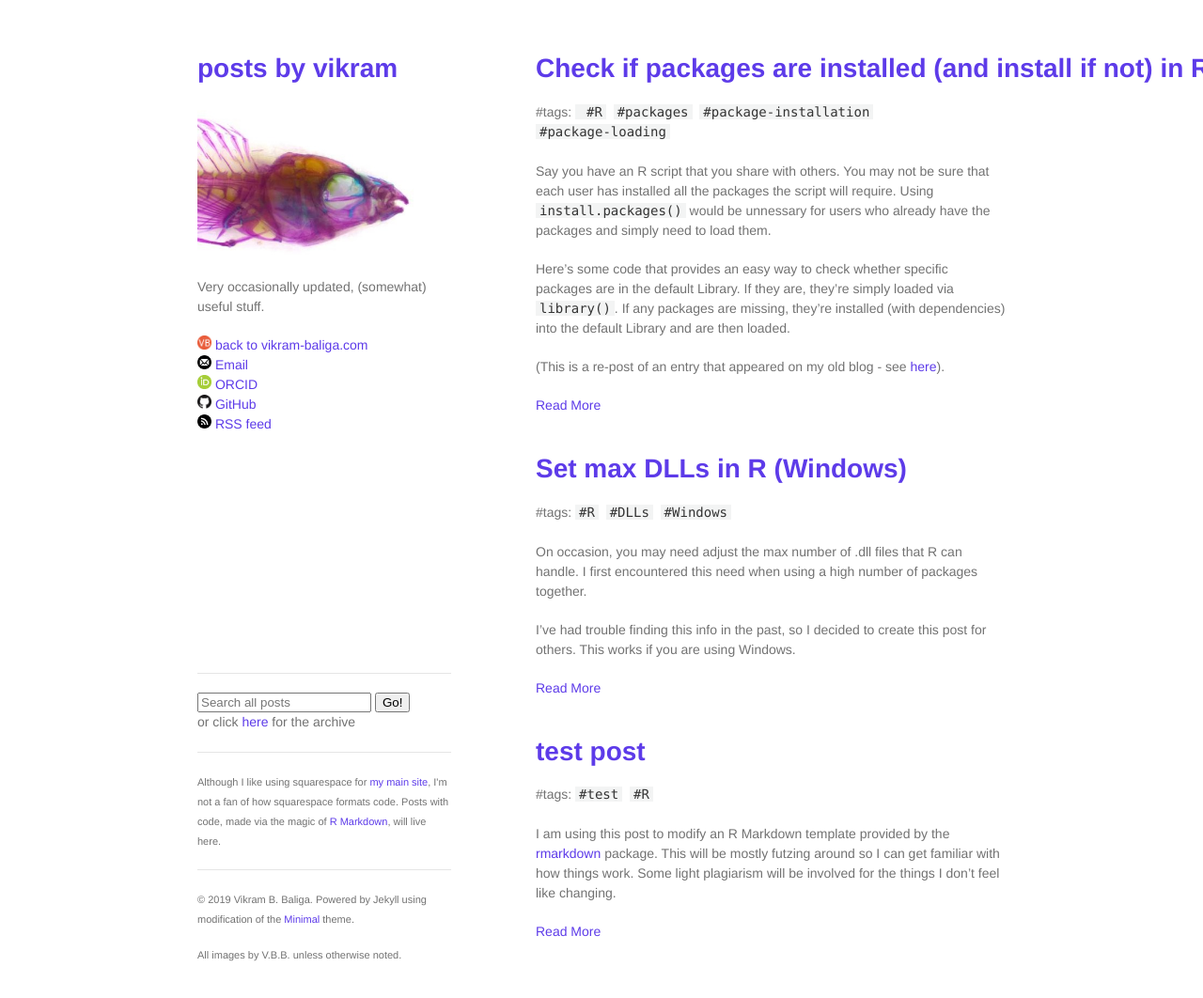
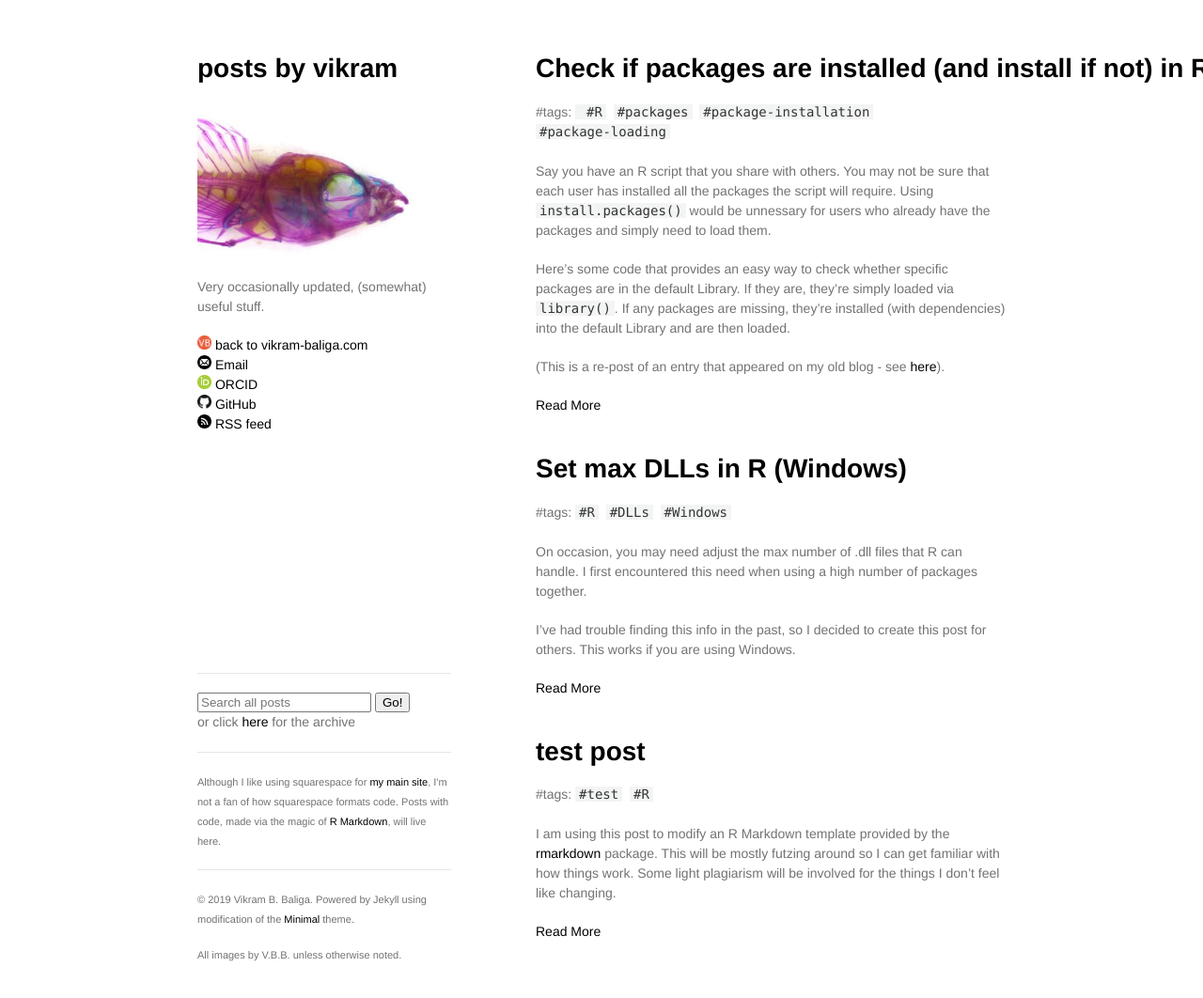
Before and after one commit to vbaliga/vbaliga.github.io, a Jekyll site: the page built from index.html, in a window 1280 px wide and 1094 px high. Shown: the top 1062 px of the window at 94% size. Built offline with Jekyll 4.4.1, drawn with Linux system fonts in a browser that asks for light colours; a script that is not in the unit is left out.

Commit message:
Update style.css

```diff
--- a/assets/css/style.css
+++ b/assets/css/style.css
@@ -337,24 +337,24 @@ h3, h4, h5, h6 {
 }
 
 a {
-  color: #5D3BE9;
+  color: #000000;
   text-decoration: none;
 }
 
 a:hover, a:focus {
-  color: #069;
+  color: #5D3BE9;
   font-weight: bold;
 }
 
 a small {
   font-size: 11px;
-  color: #777;
+  color: #000000;
   margin-top: -0.3em;
   display: block;
 }
 
 a:hover small {
-  color: #777;
+  color: #5D3BE9;
 }
 
 .wrapper {
```
